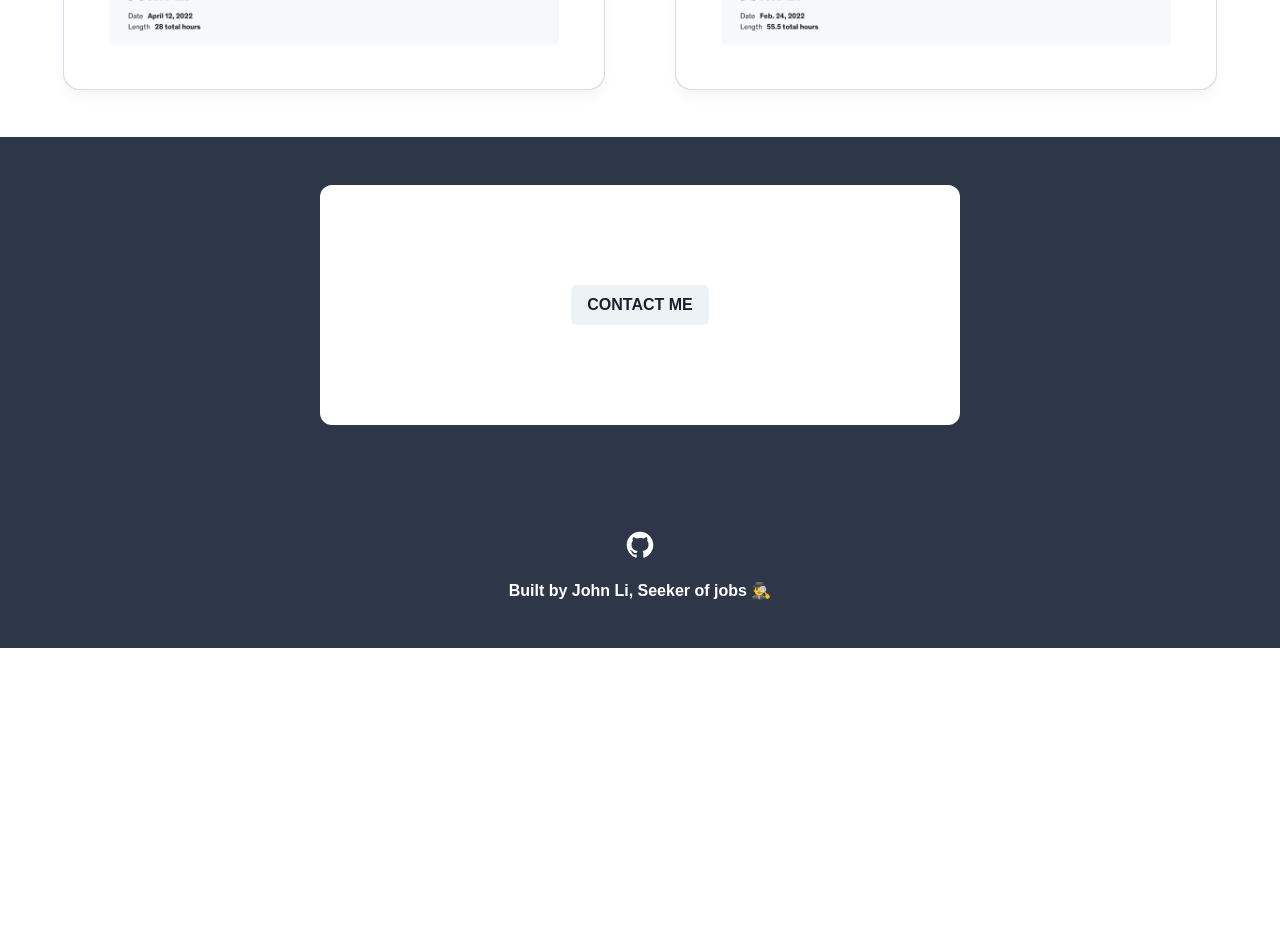
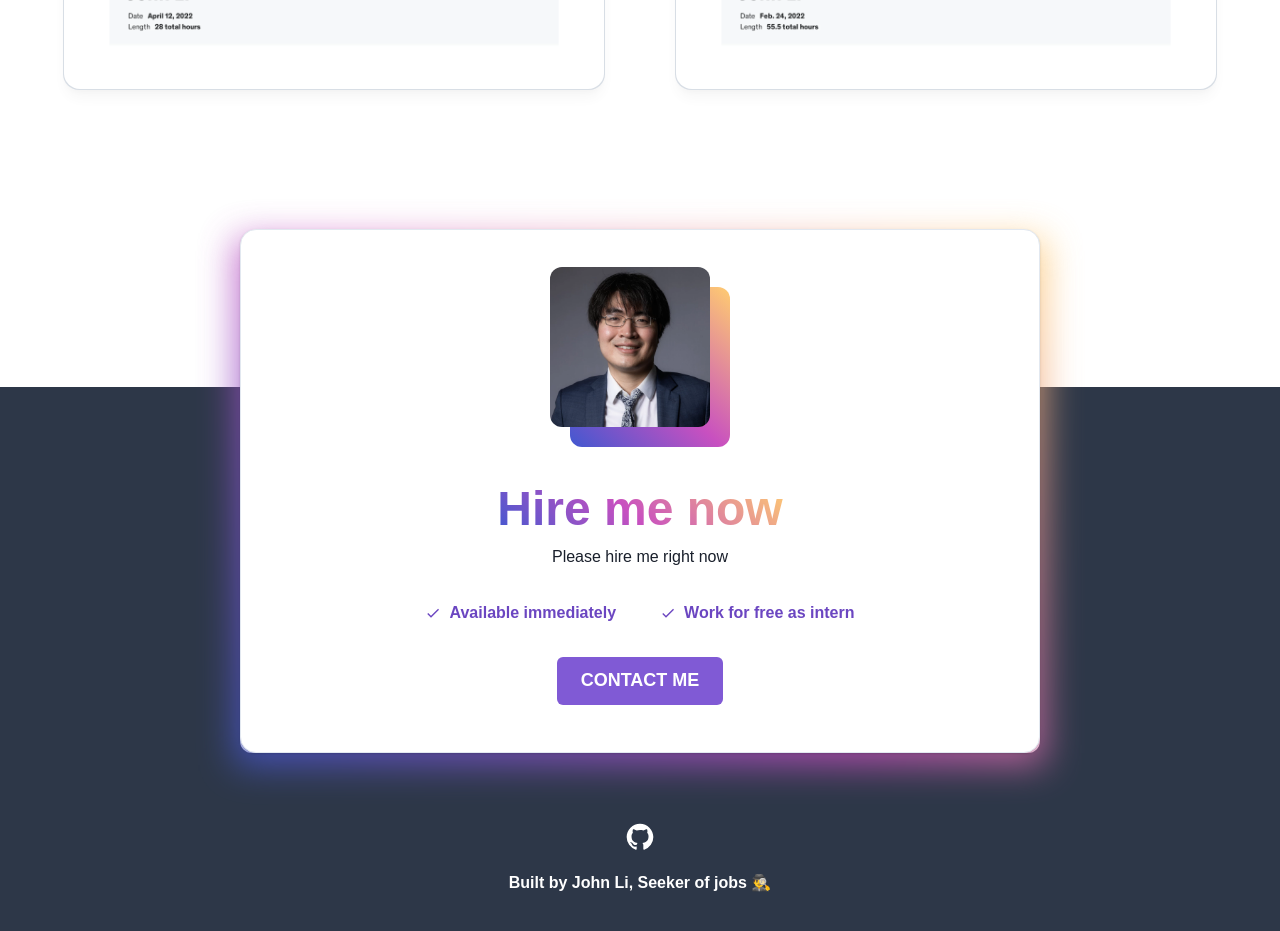
Before and after one commit to john-zhuangzhuang-li/my-next-story, a Next.js app: page / in a window 1280 px wide. Shown: the part 5260-6191 px from the top of the page. Before the commit the page ends 5908 px from the top, so only its background shows below. Built offline with nearby package versions, Linux system fonts and the light colour scheme.

Commit message:
Added footer card

```diff
--- a/components/Footer.js
+++ b/components/Footer.js
@@ -16,6 +16,9 @@ import {
   Spacer,
 } from "@chakra-ui/react";
 import { RiGithubFill } from "react-icons/ri";
+import { MdCheck } from "react-icons/md";
+
+import HeaderImgAlt from "./HeaderImgAlt";
 
 const Footer = () => {
   return (
@@ -25,23 +28,97 @@ const Footer = () => {
       flexDir="column"
       justifyContent="center"
       alignItems="center"
-      minH="10rem"
-      rowGap={24}
-      p={12}
-      bg="gray.700"
+      // rowGap={3}
+      pb={12}
+      // bg="gray.700"
       // bgGradient="linear-gradient(to top, #a18cd1 0%, #fbc2eb 100%)"
+      bgGradient="linear-gradient(to bottom, #fff 0%, #fff 15%, gray.700 15.1%, gray.700 100%)"
+      // backgroundSize="100px"
+      // backgroundPosition="top 200px"
     >
       <Flex
-        w="40rem"
+        w={{ base: "auto", lg: "50rem" }}
         minH="15rem"
         flexDir="column"
         bg="#fff"
         borderRadius="xl"
         justifyContent="center"
         alignItems="center"
-        p={6}
+        position="relative"
+        p={12}
+        rowGap={6}
+        transform="translateY(-60px)"
+        _before={{
+          content: '""',
+          position: "absolute",
+          inset: "10px -5px -12px",
+          // bg: "pink.500",
+
+          // LIKELY TO USE
+          // bgGradient: `linear-gradient(43deg, #4158D0 0%, #C850C0 46%, #FFCC70 100%)`,
+          // bgGradient: `linear-gradient(to top, #a18cd1 0%, #fbc2eb 100%)`,
+          bgGradient: `linear-gradient(43deg, #4158D0 0%, #C850C0 46%, #FFCC70 100%)`,
+
+          transform: "scale(1)",
+
+          borderRadius: "9xl",
+          filter: "blur(18px)",
+          zIndex: "-1",
+          opacity: "0.8",
+          transition: "all 0.3s",
+        }}
+        _after={{
+          content: '""',
+          position: "absolute",
+          inset: "0",
+          zIndex: "-1",
+          // bg: "gray.700",
+          bg: "#fff",
+          border: "1px",
+          borderColor: "gray.200",
+          boxShadow: "base",
+          // borderRadius: "lg",
+          borderRadius: "2xl",
+        }}
+        // sx={{
+        //   "&:hover::before": { opacity: "1", transform: "scale(1)" },
+        // }}
       >
-        <Button textTransform="uppercase">contact me</Button>
+        <HeaderImgAlt />
+        <Stack direction="column" spacing={3} align="center">
+          <Heading
+            size="2xl"
+            bgGradient={`linear-gradient(43deg, #4158D0 0%, #C850C0 46%, #FFCC70 100%)`}
+            bgClip="text"
+          >
+            Hire me now
+          </Heading>
+          <Text size="lg">Please hire me right now</Text>
+        </Stack>
+        <Stack
+          direction={{ base: "column", md: "row" }}
+          spacing={{ base: 1, md: 3 }}
+        >
+          <Button
+            leftIcon={<Icon as={MdCheck} />}
+            variant="ghost"
+            cursor="default"
+            colorScheme="purple"
+          >
+            Available immediately
+          </Button>
+          <Button
+            leftIcon={<Icon as={MdCheck} />}
+            variant="ghost"
+            cursor="default"
+            colorScheme="purple"
+          >
+            Work for free as intern
+          </Button>
+        </Stack>
+        <Button colorScheme="purple" textTransform="uppercase" size="lg">
+          contact me
+        </Button>
       </Flex>
       <Stack dir="column" spacing={3} align="center">
         <Link
--- /dev/null
+++ b/components/HeaderImgAlt.js
@@ -0,0 +1,51 @@
+import {
+  Flex,
+  Heading,
+  Text,
+  Grid,
+  chakra,
+  shouldForwardProp,
+  Box,
+  Container,
+  Button,
+  IconButton,
+  Stack,
+  Icon,
+  Circle,
+  Link,
+  Spacer,
+} from "@chakra-ui/react";
+import { motion, isValidMotionProp } from "framer-motion";
+
+import NextImage from "next/image";
+
+import altImage from "../public/header-imgs/header-02-SQ.webp";
+
+const HeaderImgAlt = () => {
+  return (
+    <Grid mb={6}>
+      <Flex
+        gridRow="1 / span 1"
+        gridColumn="1 / span 1"
+        w="10rem"
+        h="10rem"
+        borderRadius="xl"
+        bgGradient={`linear-gradient(43deg, #4158D0 0%, #C850C0 46%, #FFCC70 100%)`}
+        transform="translateX(10px) translateY(10px)"
+      ></Flex>
+      <Flex
+        gridRow="1 / span 1"
+        gridColumn="1 / span 1"
+        w="10rem"
+        h="10rem"
+        borderRadius="xl"
+        overflow="hidden"
+        transform="translateX(-10px) translateY(-10px)"
+      >
+        <NextImage src={altImage} alt="Header image alt" />
+      </Flex>
+    </Grid>
+  );
+};
+
+export default HeaderImgAlt;
--- a/pages/index.js
+++ b/pages/index.js
@@ -54,6 +54,7 @@ const Home = () => {
       <PortfolioSection />
       <Box gridColumn="center" h={32} ref={certSpacerRef}></Box>
       <CertificatesSection />
+      <Box gridColumn="center" h={32}></Box>
     </Layout>
   );
 };
```
Also changed, not shown: public/header-imgs/header-02-SQ.webp (added).
